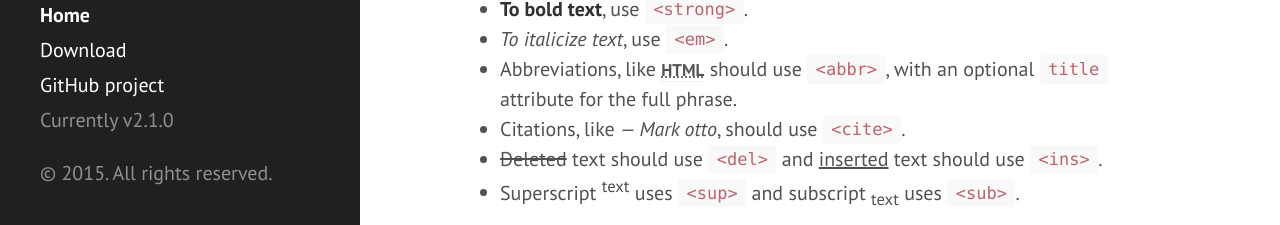
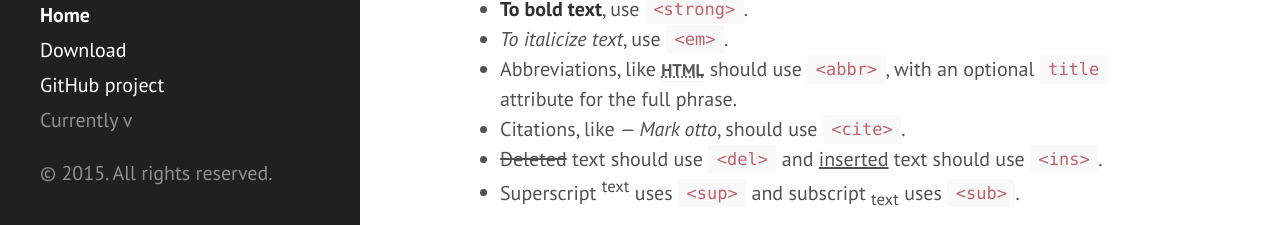
Before and after one commit to basarat/basarat.github.io, a Jekyll site: the page built from index.html, in a window 1280 px wide and 900 px high, scrolled down 524 px. Shown: the part 672-897 px from the top of the window. Built offline with Jekyll 4.4.1, drawn with Linux system fonts in a browser that asks for light colours; Markdown is read by kramdown in place of the engine named in the settings.

Commit message:
I keep commitin

```diff
--- a/_config.yml
+++ b/_config.yml
@@ -18,7 +18,6 @@
   url:            https://twitter.com/basarat
 
 # Custom vars
-version:          2.1.0
-
+github: https://github.com/basarat
 collections:
 - sections
```
